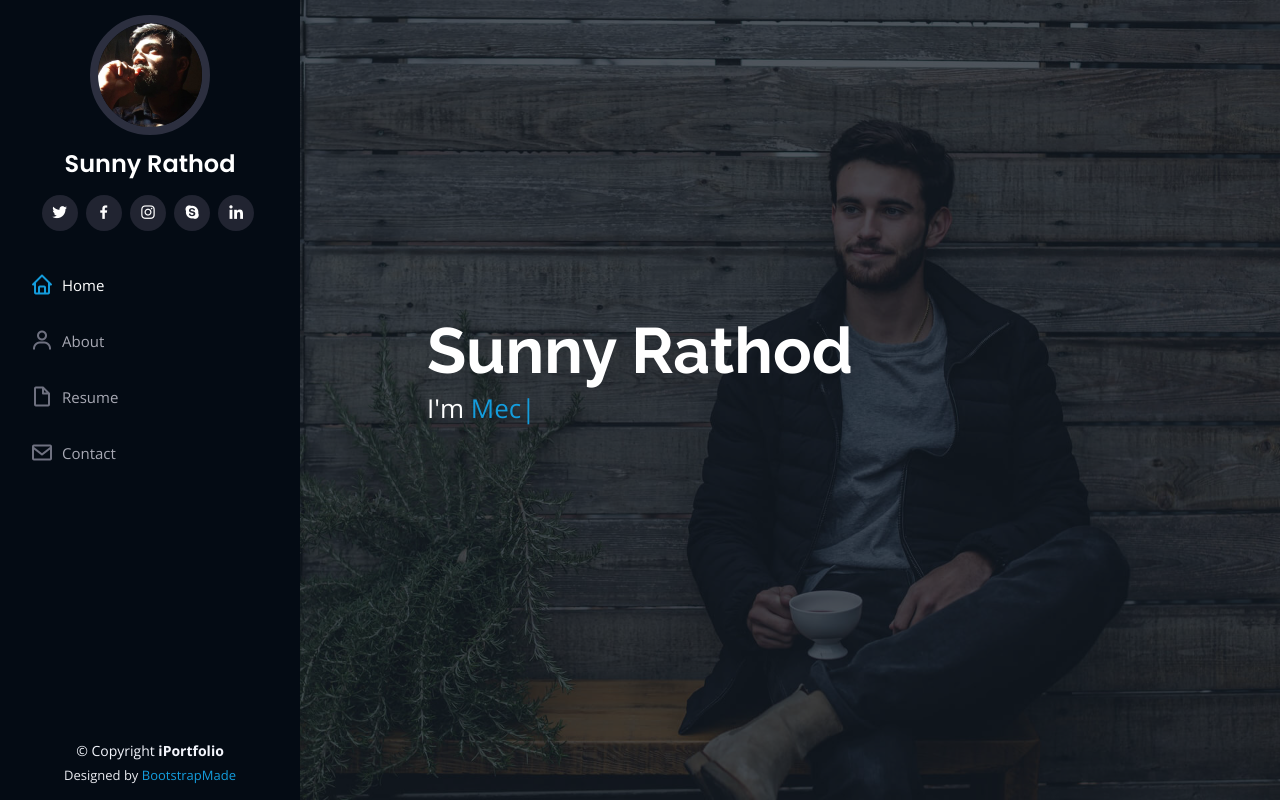
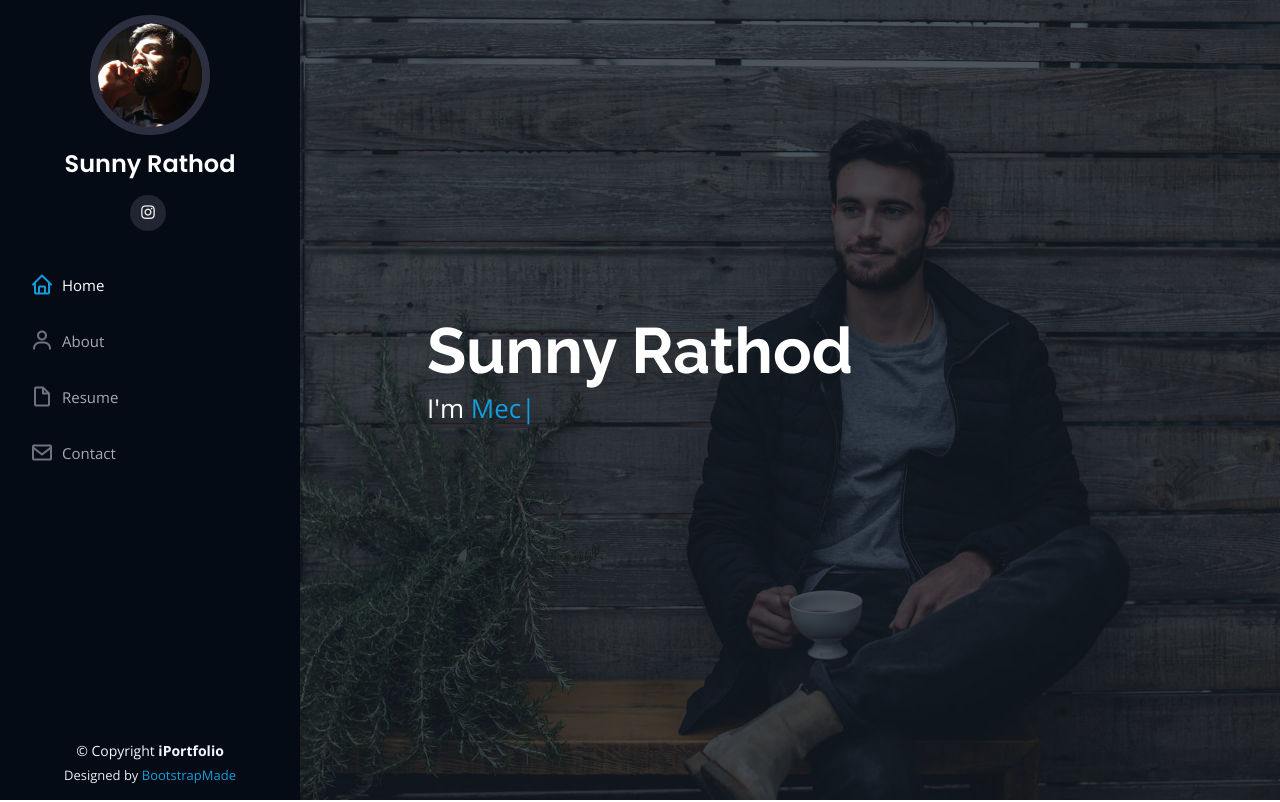
Before and after one commit to Sunnyratod22/Sunny_CV, a plain HTML site: page build/web/index.html in a window 1280 px wide. Shown: the top 802 px of the page. Drawn offline with nearby package versions, Linux system fonts and the light colour scheme.

Commit message:
sunny instaid

```diff
--- a/build/web/index.html
+++ b/build/web/index.html
@@ -45,11 +45,7 @@
                     <img src="assets/img/profile-img.jpg" alt="" class="img-fluid rounded-circle">
                     <h1 class="text-light"><a href="index.html">Sunny Rathod</a></h1>
                     <div class="social-links mt-3 text-center">
-                        <a href="#" class="twitter"><i class="bx bxl-twitter"></i></a>
-                        <a href="https://www.facebook.com/profile.php?id=100023206121420" class="facebook"><i class="bx bxl-facebook"></i></a>
                         <a href="https://www.instagram.com/sunny.rathod.1998/" class="instagram"><i class="bx bxl-instagram"></i></a>
-                        <a href="#" class="google-plus"><i class="bx bxl-skype"></i></a>
-                        <a href="#" class="linkedin"><i class="bx bxl-linkedin"></i></a>
                     </div>
                 </div>
 
```
Also changed, not shown: web/index.html (+0 -4 lines).
